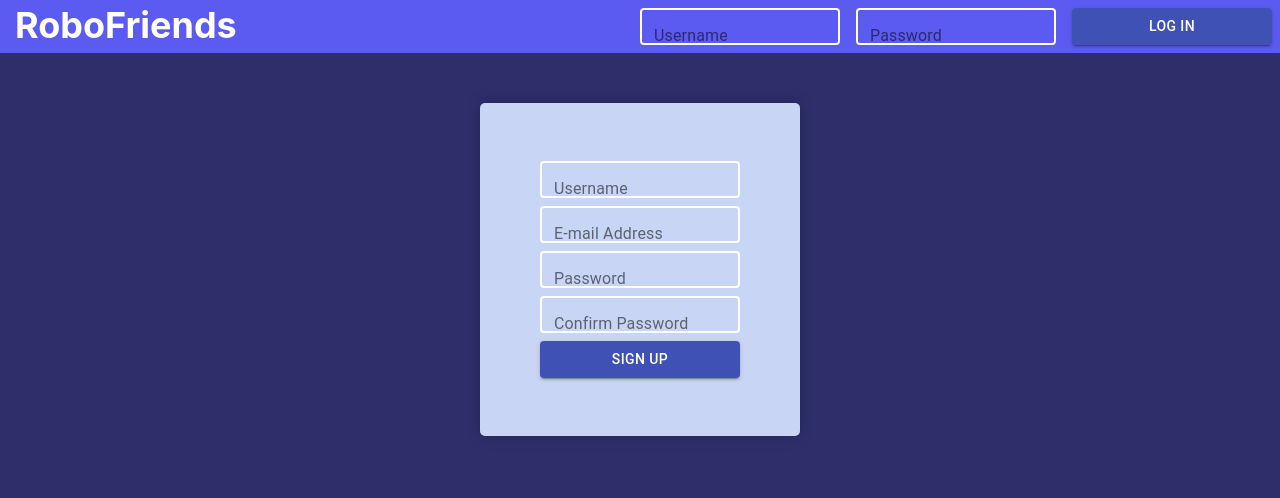
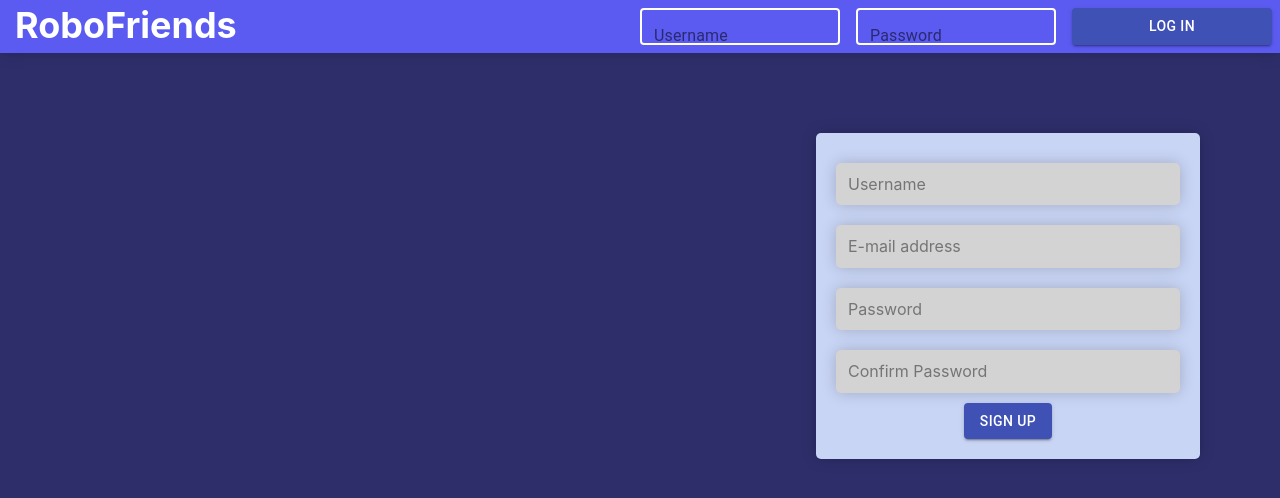
Before and after one commit to dillonkmcquade/Robofriends, a React (Create React App) app: page / in a window 1280 px wide. Shown: the top 498 px of the page. Built offline with nearby package versions, Linux system fonts and the light colour scheme.

Commit message:
css improvements to register component

```diff
--- a/src/components/register/register.component.jsx
+++ b/src/components/register/register.component.jsx
@@ -1,48 +1,22 @@
 import React from "react";
-import { makeStyles } from "@material-ui/core/styles";
-import { TextField, Button } from "@material-ui/core";
+import { Button } from "@material-ui/core";
 import "./register.styles.scss";
 
-const useStyles = makeStyles(theme => ({
-  root: {
-    "& > *": {
-      margin: theme.spacing(1),
-      width: 200,
-      display: "flex"
-    },
-    "& label.Mui-focused": {
-      color: "gray"
-    },
-    "& .MuiOutlinedInput-root": {
-      "& fieldset": {
-        border: "2px solid white"
-      },
-      "&.Mui-focused fieldset": {
-        borderColor: "white"
-      }
-    }
-  },
-  input: {
-    color: "white"
-  }
-}));
-
 const RegisterForm = () => {
-  const classes = useStyles();
   return (
-    <div className="register-form">
-      <form className={classes.root} noValidate autoComplete="off">
-        <TextField id="outlined-basic" label="Username" variant="outlined" />
-        <TextField
-          id="outlined-basic"
-          label="E-mail Address"
-          variant="outlined"
+    <div className='register-container'>
+      <form className="register-form">
+        <input type="text" placeholder="Username" className="custom-input" />
+        <input
+          type="text"
+          placeholder="E-mail address"
+          className="custom-input"
         />
-        <TextField id="outlined-basic" label="Password" variant="outlined" />
-        <TextField
-          id="outlined-basic"
-          label="Confirm Password"
-          variant="outlined"
+        <input type="text" placeholder="Password" className="custom-input" />
+        <input
+          type="text"
+          placeholder="Confirm Password"
+          className="custom-input"
         />
         <Button variant="contained" color="primary">
           Sign Up
--- a/src/components/register/register.styles.scss
+++ b/src/components/register/register.styles.scss
@@ -1,10 +1,40 @@
 .register-form {
+    display: flex;
+    flex-direction: column;
+    justify-content: space-between;
+    align-items: center;
+    width: 100%;
+    padding: 10px;
+
+    input {
+        padding: 10px;
+        margin: 10px;
+        width: 100%;
+        border: 2px solid lightgray;
+        border-radius: 5px;
+        background-color: lightgray;
+        box-shadow: 0 0 15px rgba(0,0,0,.2);
+        &:hover{
+            border: 2px solid royalblue;
+        }
+        &:active{
+            border: 2px solid royalblue;
+        }
+    }
+}
+
+.register-container{
     background-color: #c9d5f5;
-    padding: 50px;
+    padding: 10px;
     display: flex;
-    width: 25vw;
-    margin: 50px;
+    width: 30vw;
+    margin: 10vh;
     border-radius: 5px;
     box-shadow: 0 0 15px rgba(0,0,0,.2);
     justify-content: center;
+    @media screen and (max-width: 800px){
+        width: 90vw;
+        margin-left: 10px;
+        margin-right: 10px;
+    }
 }
--- a/src/components/sign-in/sign-in.component.jsx
+++ b/src/components/sign-in/sign-in.component.jsx
@@ -1,4 +1,4 @@
-import React from "react";
+import React, { useState } from "react";
 import { makeStyles } from "@material-ui/core/styles";
 import { TextField, Button } from "@material-ui/core";
 import "./sign-in.styles.scss";
@@ -9,32 +9,46 @@ const useStyles = makeStyles(theme => ({
       margin: theme.spacing(1),
       width: 200
     },
-    '& label.Mui-focused': {
-        color: 'gray',
-      },
+    "& label.Mui-focused": {
+      color: "gray"
+    },
     "& .MuiOutlinedInput-root": {
       "& fieldset": {
-        border: '2px solid white'
+        border: "2px solid white"
       },
-      '&.Mui-focused fieldset': {
-          borderColor: 'white'
-    }
-
+      "&.Mui-focused fieldset": {
+        borderColor: "white"
+      }
     }
   },
   input: {
-      color: 'white'
+    color: "white"
   }
 }));
 
 const SignIn = () => {
+  const [credentials, setCredentials] = useState({
+    username: "",
+    password: ""
+  });
+  console.log(credentials.username);
   const classes = useStyles();
   return (
     <div className="sign-in-container">
       <span className="title">RoboFriends</span>
       <form className={classes.root} noValidate autoComplete="off">
-        <TextField id="outlined-basic" label="Username" variant="outlined" />
-        <TextField id="outlined-basic" label="Password" variant="outlined" />
+        <TextField
+          id="outlined-basic"
+          label="Username"
+          variant="outlined"
+          onChange={event => setCredentials({ username: event.target.value })}
+        />
+        <TextField
+          id="outlined-basic"
+          label="Password"
+          variant="outlined"
+          onChange={event => setCredentials({ password: event.target.value })}
+        />
         <Button variant="contained" color="primary">
           Log In
         </Button>
--- a/src/components/sign-in/sign-in.styles.scss
+++ b/src/components/sign-in/sign-in.styles.scss
@@ -3,6 +3,7 @@
   display: flex;
   justify-content: space-between;
   width: 100%;
+  box-shadow: 0 0 15px rgba(0,0,0,.2);
 }
 
 .title {
--- a/src/pages/sign-in-page/sign-in-page.styles.scss
+++ b/src/pages/sign-in-page/sign-in-page.styles.scss
@@ -3,5 +3,5 @@
     height: 100vh;
     display: flex;
     flex-direction: column;
-    align-items: center;
+    align-items: flex-end;
 }
```
Also changed, not shown: src/App.js (+3 -5 lines), 1 other file (tests, documents, lock files or other folders).
